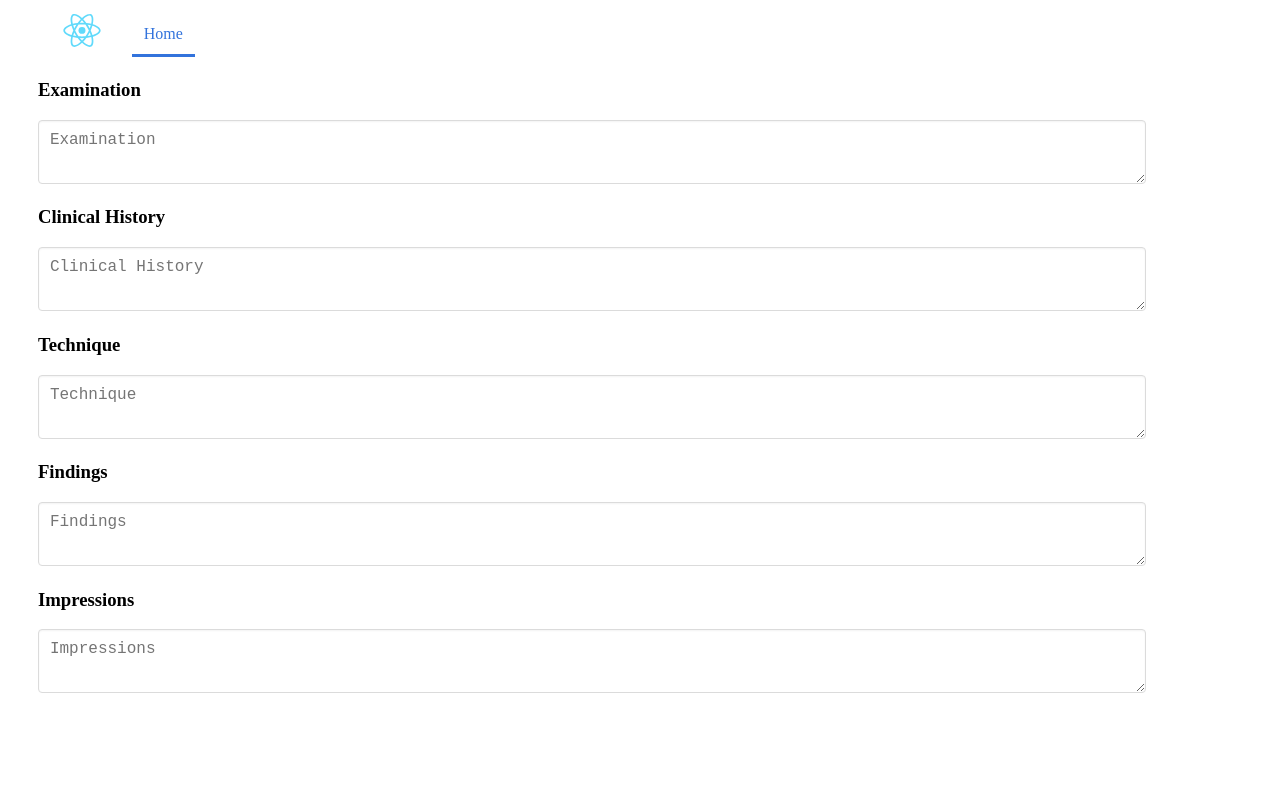
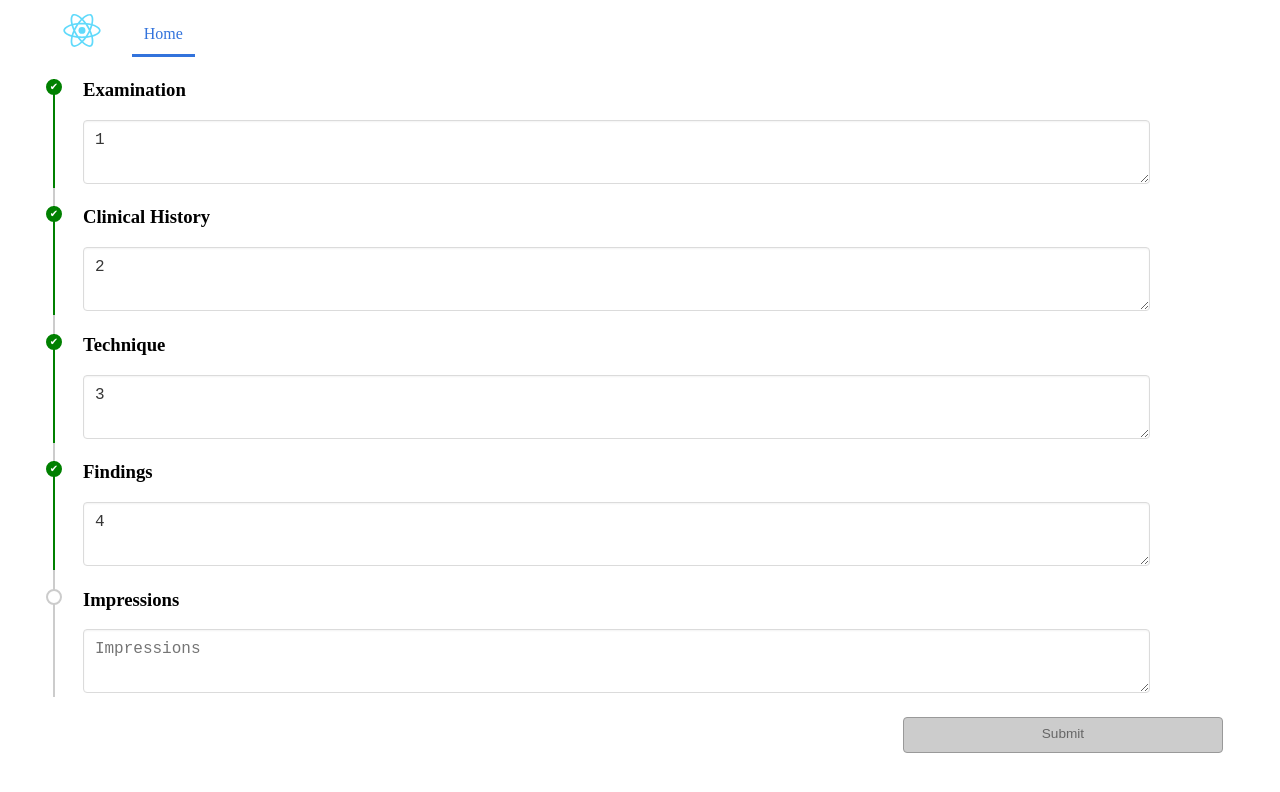
Before and after one commit to Mazzzy/steps-wizard, a React (Create React App) app in the folder steps-wiz-app/: page / in a window 1280 px wide. Shown: the top 792 px of the page. Built offline with nearby package versions, Linux system fonts and the light colour scheme.

Commit message:
Implemented steps within form and basic validation

```diff
--- a/steps-wiz-app/src/components/main-content/MainContent.css
+++ b/steps-wiz-app/src/components/main-content/MainContent.css
@@ -1,3 +1,35 @@
 .main-contents {
     padding: 0 1.87rem;
 }
+
+.btn-container {
+    text-align: right;
+    padding: 1.2rem;
+}
+
+.button {
+    -moz-appearance: none;
+    -webkit-appearance: none;
+    background: white;
+    border-radius: 4px;
+    border: 1px solid #4797bf;
+    color: #4797bf;
+    padding: 4px 8px;
+    text-decoration: none;
+    font-size: 0.85rem;
+    height: 2.25rem;
+    width: 20rem;
+    line-height: 1.5;
+}
+
+.button:hover {
+    background-color: #4797bf;
+    color: white;
+    cursor: pointer;
+}
+
+.button:disabled {
+    border: 1px solid #999999;
+    background-color: #cccccc;
+    color: #666666;
+}
--- a/steps-wiz-app/src/components/main-content/MainContent.tsx
+++ b/steps-wiz-app/src/components/main-content/MainContent.tsx
@@ -1,32 +1,64 @@
 import React, { FC, useState } from "react";
+import StepsTemplate from "../steps-template/StepsTemplate";
 import TextField from "../controls/text-field/TextField";
+import { useFormFields } from "../../lib/hooksLib";
 
 import "./MainContent.css";
 
 const MainContent: FC = () => {
-    const [val, setVal] = useState("");
     const steps = [
-        { id: "1", title: "Examination" },
-        { id: "2", title: "Clinical History" },
-        { id: "3", title: "Technique" },
-        { id: "4", title: "Findings" },
-        { id: "5", title: "Impressions" },
+        { id: "1", title: "Examination", name: "exam" },
+        { id: "2", title: "Clinical History", name: "clinic" },
+        { id: "3", title: "Technique", name: "technique" },
+        { id: "4", title: "Findings", name: "findings" },
+        { id: "5", title: "Impressions", name: "impressions" },
     ];
 
-    const txtChangeHandler = (e: string) => {
-        console.log("On step ", e);
+    const [fields, handleFieldChange] = useFormFields({
+        exam: "1",
+        clinic: "2",
+        technique: "3",
+        findings: "4",
+        impressions: "",
+    });
+
+    const txtChangeHandler = (val: string, name: string) => {
+        handleFieldChange(val, name);
+    };
+
+    const validateEntries = () =>
+        fields.exam.length > 0 &&
+        fields.clinic.length > 0 &&
+        fields.technique.length > 0 &&
+        fields.findings.length > 0 &&
+        fields.impressions.length > 0;
+
+    const handleSubmit = () => {
+        alert("All details saved");
     };
 
     const stepsCollection = steps.map((elem, index) => [
-        <div key={`step-container-${index}`}>
+        <div className={`step-item ${fields[elem.name].length > 0 ? "is-done" : ""}`} key={`step-item-key-${index}`}>
             <h3>{elem?.title || ""}</h3>
-            <TextField placeholder={elem?.title} value={val} onChange={txtChangeHandler} textarea />
+            <TextField
+                placeholder={elem?.title}
+                value={fields[elem.name]}
+                onChange={(val) => txtChangeHandler(val, elem.name)}
+                textarea
+            />
         </div>,
     ]);
 
     return (
         <div className="main-contents">
-            {stepsCollection.length === 0 ? <p>No Steps data available</p> : stepsCollection}
+            <StepsTemplate>
+                {stepsCollection.length === 0 ? <p>No Steps data available</p> : stepsCollection}
+            </StepsTemplate>
+            <div className="btn-container">
+                <button type="button" className="button" disabled={!validateEntries()} onClick={handleSubmit}>
+                    Submit
+                </button>
+            </div>
         </div>
     );
 };
```
